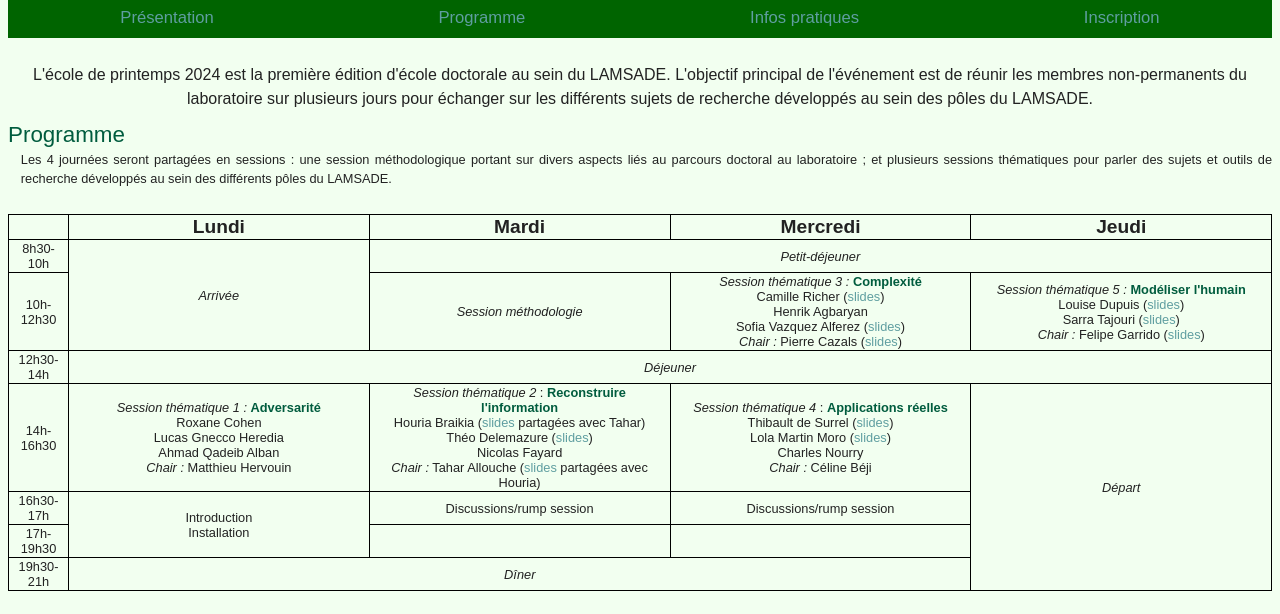
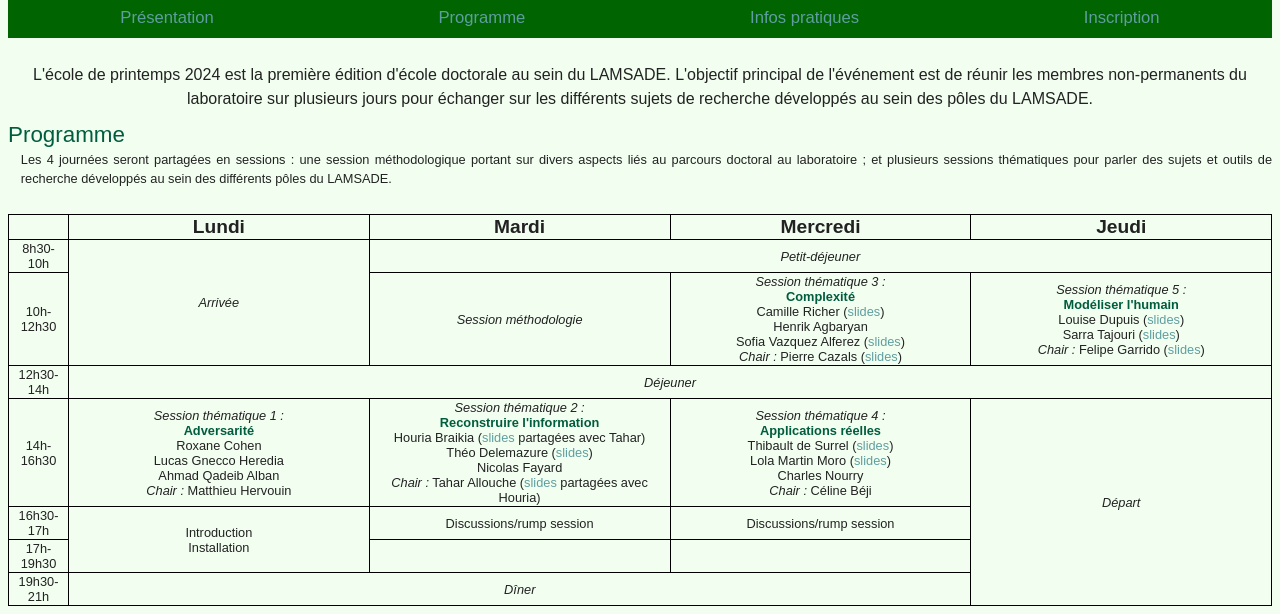
Before and after one commit to arianeravier/arianeravier.github.io, a plain HTML site: page school.html in a window 1280 px wide. Shown: the part 110-724 px from the top of the page. Drawn offline with nearby package versions, Linux system fonts and the light colour scheme.

Commit message:
legibilitu

```diff
--- a/school.html
+++ b/school.html
@@ -56,9 +56,9 @@
 				<tr>
 					<td>10h-12h30</td>
 					<td><i>Session méthodologie</i></td>
-					<td><i>Session thématique 3 :</i> <b>Complexité</b> <br/>
+					<td><i>Session thématique 3 :</i> <br/> <b>Complexité</b> <br/>
 					Camille Richer (<a href="schoolslides/Camille_Richer_Lamsade_spring_school.pdf" target="_blank">slides</a>)<br/> Henrik Agbaryan<br/> Sofia Vazquez Alferez (<a href="schoolslides/Sofia_LAMSADE_SpringSchool2024.pdf" target="_blank">slides</a>)<br/> <i>Chair :</i> Pierre Cazals (<a href="schoolslides/cazals_spring_shcool.pdf" target="_blank">slides</a>)</td>
-					<td><i>Session thématique 5 :</i> <b>Modéliser l'humain</b><br/>Louise Dupuis (<a href="schoolslides/Louise_Impact_de_la_recherche_en_informatique.pdf" target="_blank">slides</a>)<br/> Sarra Tajouri (<a href="schoolslides/Sarra_Spring_school_Human_modelisation.pdf" target="_blank">slides</a>)<br/> <i>Chair :</i> Felipe Garrido (<a href="schoolslides/Felipe_Presentation_lamsade_spring_school.pdf" target="_blank">slides</a>)</td>
+					<td><i>Session thématique 5 :</i> <br/> <b>Modéliser l'humain</b><br/>Louise Dupuis (<a href="schoolslides/Louise_Impact_de_la_recherche_en_informatique.pdf" target="_blank">slides</a>)<br/> Sarra Tajouri (<a href="schoolslides/Sarra_Spring_school_Human_modelisation.pdf" target="_blank">slides</a>)<br/> <i>Chair :</i> Felipe Garrido (<a href="schoolslides/Felipe_Presentation_lamsade_spring_school.pdf" target="_blank">slides</a>)</td>
 				</tr>
 				<tr>
 					<td>12h30-14h</td>
@@ -67,11 +67,11 @@
 				<tr>
 					<td>14h-16h30</td>
 					<td>
-						<i>Session thématique 1 :</i> <b>Adversarité</b><br/>
+						<i>Session thématique 1 :</i> <br/> <b>Adversarité</b><br/>
 						Roxane Cohen<br/> Lucas Gnecco Heredia<br/> Ahmad Qadeib Alban<br/> <i>Chair :</i> Matthieu Hervouin
 					</td>
-					<td><i>Session thématique 2</i> : <b>Reconstruire l'information</b><br/>Houria Braikia (<a href="schoolslides/Houria_Tahar_Spring_School_2024.pdf" target="_blank">slides</a> partagées avec Tahar)<br/>Théo Delemazure (<a href="schoolslides/Theo_Retrieving_Item_Ordering_with_Binary_Data.pdf" target="_blank">slides</a>)<br/>Nicolas Fayard<br/><i>Chair :</i> Tahar Allouche (<a href="schoolslides/Houria_Tahar_Spring_School_2024.pdf" target="_blank">slides</a> partagées avec Houria)</td>
-					<td><i>Session thématique 4</i> : <b>Applications réelles</b><br/>Thibault de Surrel (<a href="schoolslides/spring_school_presentation_thibault.pdf" target="_blank">slides</a>)<br/> Lola Martin Moro (<a href="schoolslides/Lola_LAMSADE_SPRING_SCHOOL.pdf" target="_blank">slides</a>)<br/> Charles Nourry<br/> <i>Chair :</i> Céline Béji</td>
+					<td><i>Session thématique 2 :</i> <br/> <b>Reconstruire l'information</b><br/>Houria Braikia (<a href="schoolslides/Houria_Tahar_Spring_School_2024.pdf" target="_blank">slides</a> partagées avec Tahar)<br/>Théo Delemazure (<a href="schoolslides/Theo_Retrieving_Item_Ordering_with_Binary_Data.pdf" target="_blank">slides</a>)<br/>Nicolas Fayard<br/><i>Chair :</i> Tahar Allouche (<a href="schoolslides/Houria_Tahar_Spring_School_2024.pdf" target="_blank">slides</a> partagées avec Houria)</td>
+					<td><i>Session thématique 4 :</i> <br/> <b>Applications réelles</b><br/>Thibault de Surrel (<a href="schoolslides/spring_school_presentation_thibault.pdf" target="_blank">slides</a>)<br/> Lola Martin Moro (<a href="schoolslides/Lola_LAMSADE_SPRING_SCHOOL.pdf" target="_blank">slides</a>)<br/> Charles Nourry<br/> <i>Chair :</i> Céline Béji</td>
 					<td rowspan="4"><i>Départ</i></td>
 				</tr>
 				<tr>
@@ -110,9 +110,9 @@
 				<tr>
 					<td>10 AM - 12:30 PM</td>
 					<td><i>Methodology session</i></td>
-					<td><i>Themed session 3: </i><b>Circumventing complexity</b><br/>
+					<td><i>Themed session 3: </i> <br/> <b>Circumventing complexity</b><br/>
 					Henrik Agbaryan<br/> Camille Richer (<a href="schoolslides/Camille_Richer_Lamsade_spring_school.pdf" target="_blank">slides</a>)<br/> Sofia Vazquez Alferez (<a href="schoolslides/Sofia_LAMSADE_SpringSchool2024.pdf" target="_blank">slides</a>)<br/> <i>Chair :</i> Pierre Cazals (<a href="schoolslides/cazals_spring_shcool.pdf" target="_blank">slides</a>)</td>
-					<td><i>Themed session 5:</i> <b>Modelising human</b><br/>Louise Dupuis (<a href="schoolslides/Louise_Impact_de_la_recherche_en_informatique.pdf" target="_blank">slides</a>)<br/> Sarra Tajouri (<a href="schoolslides/Sarra_Spring_school_Human_modelisation.pdf" target="_blank">slides</a>)<br/> <i>Chair :</i> Felipe Garrido (<a href="schoolslides/Felipe_Presentation_lamsade_spring_school.pdf" target="_blank">slides</a>)</td>
+					<td><i>Themed session 5: </i> <br/> <b>Modelling human</b><br/>Louise Dupuis (<a href="schoolslides/Louise_Impact_de_la_recherche_en_informatique.pdf" target="_blank">slides</a>)<br/> Sarra Tajouri (<a href="schoolslides/Sarra_Spring_school_Human_modelisation.pdf" target="_blank">slides</a>)<br/> <i>Chair :</i> Felipe Garrido (<a href="schoolslides/Felipe_Presentation_lamsade_spring_school.pdf" target="_blank">slides</a>)</td>
 				</tr>
 				<tr>
 					<td>12:30-2 PM</td>
@@ -121,11 +121,11 @@
 				<tr>
 					<td>2-4:30 PM</td>
 					<td>
-						<i>Themed session 1:</i> <b>Adversarity</b><br/>
+						<i>Themed session 1:</i> <br/> <b>Adversarity</b><br/>
 					Roxane Cohen<br/> Lucas Gnecco Heredia<br/> Ahmad Qadeib Alban<br/> <i>Chair :</i> Matthieu Hervouin
 					</td>
-					<td><i>Themed session 2</i> : <b>Reconstructing information</b><br/>Houria Braikia (<a href="schoolslides/Houria_Tahar_Spring_School_2024.pdf" target="_blank">slides</a> shared with Tahar)<br/>Théo Delemazure (<a href="schoolslides/Theo_Retrieving_Item_Ordering_with_Binary_Data.pdf" target="_blank">slides</a>)<br/>Nicolas Fayard<br/><i>Chair :</i> Tahar Allouche (<a href="schoolslides/Houria_Tahar_Spring_School_2024.pdf" target="_blank">slides</a> shared with Houria)</td></td>
-					<td><i>Themed session 4</i> : <b>Real-life applications</b><br/>Thibault de Surrel (<a href="schoolslides/spring_school_presentation_thibault.pdf" target="_blank">slides</a>)<br/> Lola Martin Moro<br/> Charles Nourry<br/> <i>Chair :</i> Céline Béji</td>
+					<td><i>Themed session 2 :</i> <br/> <b>Reconstructing information</b><br/>Houria Braikia (<a href="schoolslides/Houria_Tahar_Spring_School_2024.pdf" target="_blank">slides</a> shared with Tahar)<br/>Théo Delemazure (<a href="schoolslides/Theo_Retrieving_Item_Ordering_with_Binary_Data.pdf" target="_blank">slides</a>)<br/>Nicolas Fayard<br/><i>Chair :</i> Tahar Allouche (<a href="schoolslides/Houria_Tahar_Spring_School_2024.pdf" target="_blank">slides</a> shared with Houria)</td></td>
+					<td><i>Themed session 4 :</i> <br/> <b>Real-life applications</b><br/>Thibault de Surrel (<a href="schoolslides/spring_school_presentation_thibault.pdf" target="_blank">slides</a>)<br/> Lola Martin Moro<br/> Charles Nourry<br/> <i>Chair :</i> Céline Béji</td>
 					<td rowspan="4"><i>Departure</i></td>
 				</tr>
 				<tr>
@@ -178,4 +178,5 @@
 		</div>
 	</body>
 	<script type="text/javascript" src="./sprak.js"></script>
+
 </html>
```
